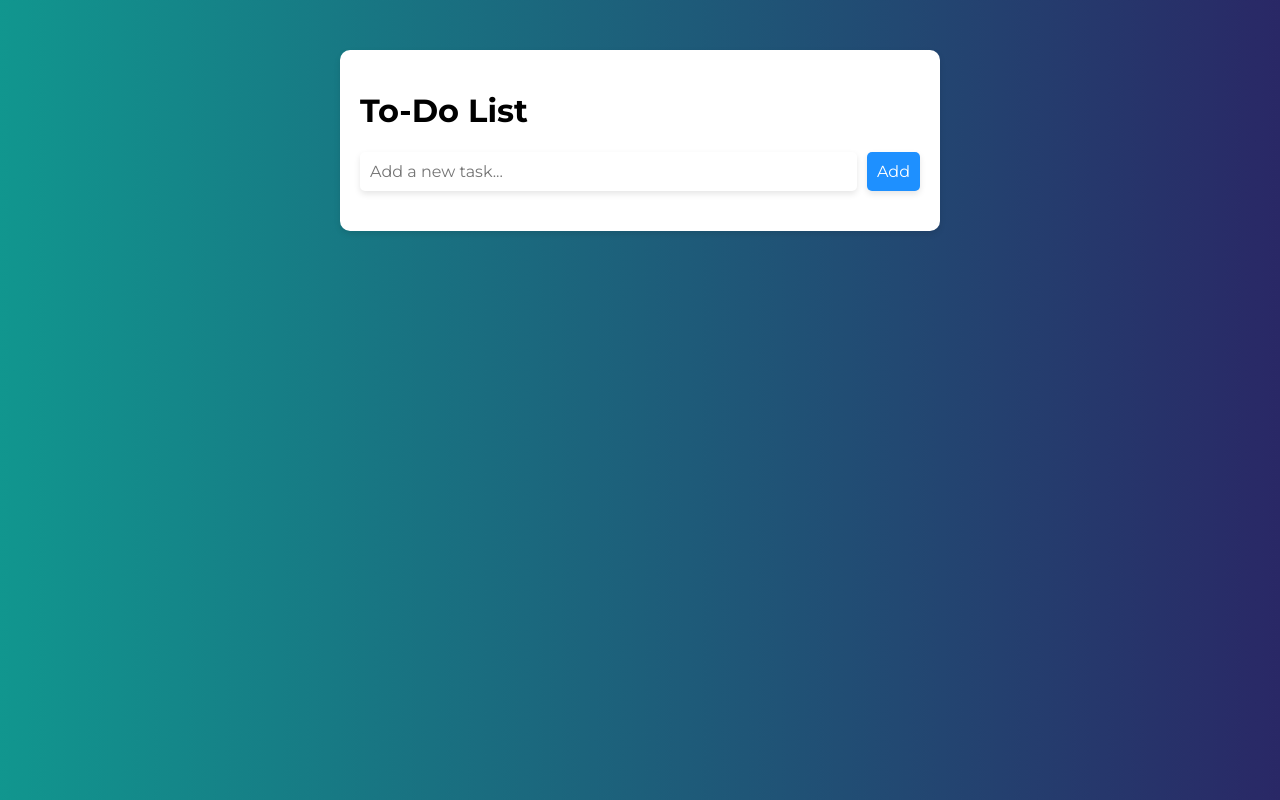
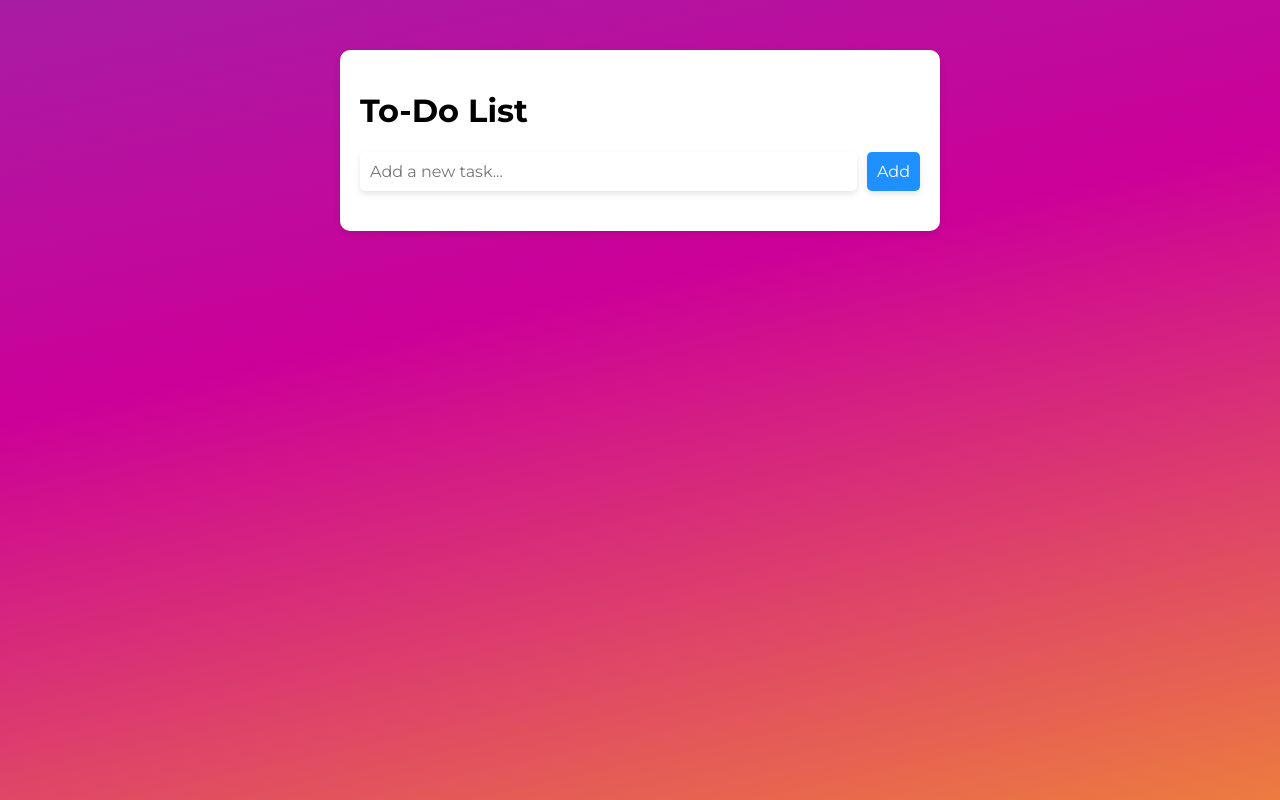
Before and after one commit to A9qx/modern-todo-list, a plain HTML site: page index.html in a window 1280 px wide. Drawn offline with Linux system fonts and the light colour scheme.

Commit message:
fixed bug with background, and updated colors

```diff
--- a/style.css
+++ b/style.css
@@ -5,9 +5,9 @@
 }
 
 body {
-  background: linear-gradient(to right, #F5F3C1, #27E1C1, #0EA293, #2F0F5D);
-  background-size: 400% 400%;
-  animation: gradient 15s ease infinite;
+  background: linear-gradient(to bottom right, #00d2ff, #3a7bd5, #7742B2, #CC0099, #FDB813);
+  background-size: 700% 700%;
+  animation: gradient 10s ease infinite;
   font-family: 'Montserrat', sans-serif;
   margin: 0;
 }
```
Lines whose indentation alone changed are shown as unchanged.
